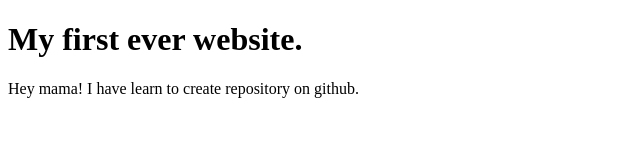
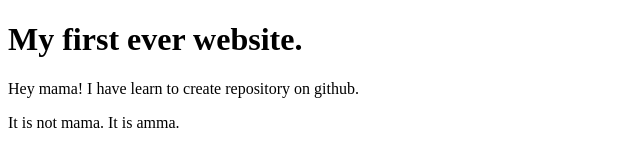
Before and after one commit to iabirhossain/my-first-website, a plain HTML site: page index.html in a window 1280 px wide. Shown: the whole page, without its empty margins (0-640 px from the left). Drawn offline with Linux system fonts and the light colour scheme.

Commit message:
Update index.html

```diff
--- a/index.html
+++ b/index.html
@@ -9,6 +9,7 @@
 <body>
     <h1>My first ever website.</h1>
     <p>Hey mama! I have learn to create repository on github.</p>
+    <p> It is not mama. It is amma.</p>
 
 
 </body>
```
